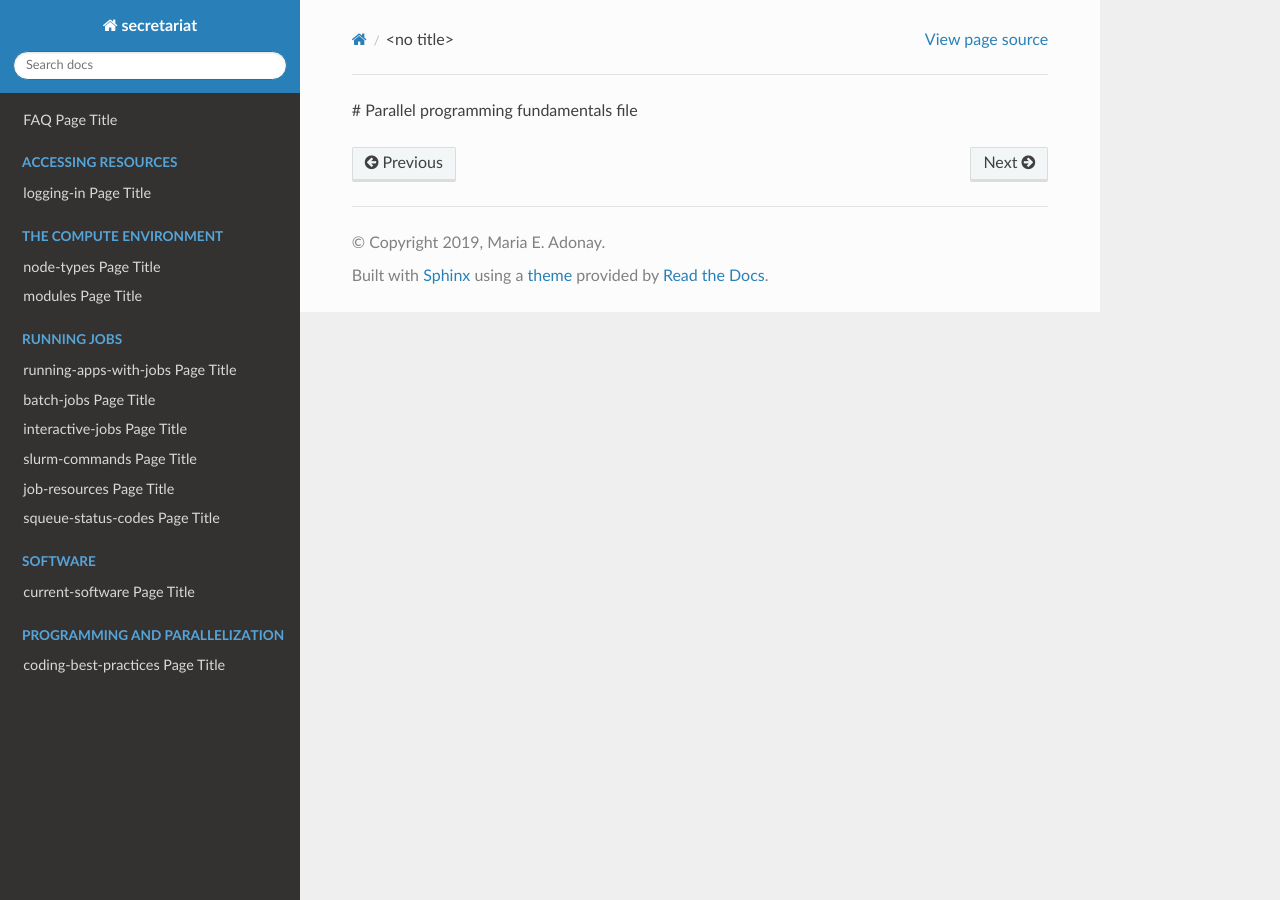
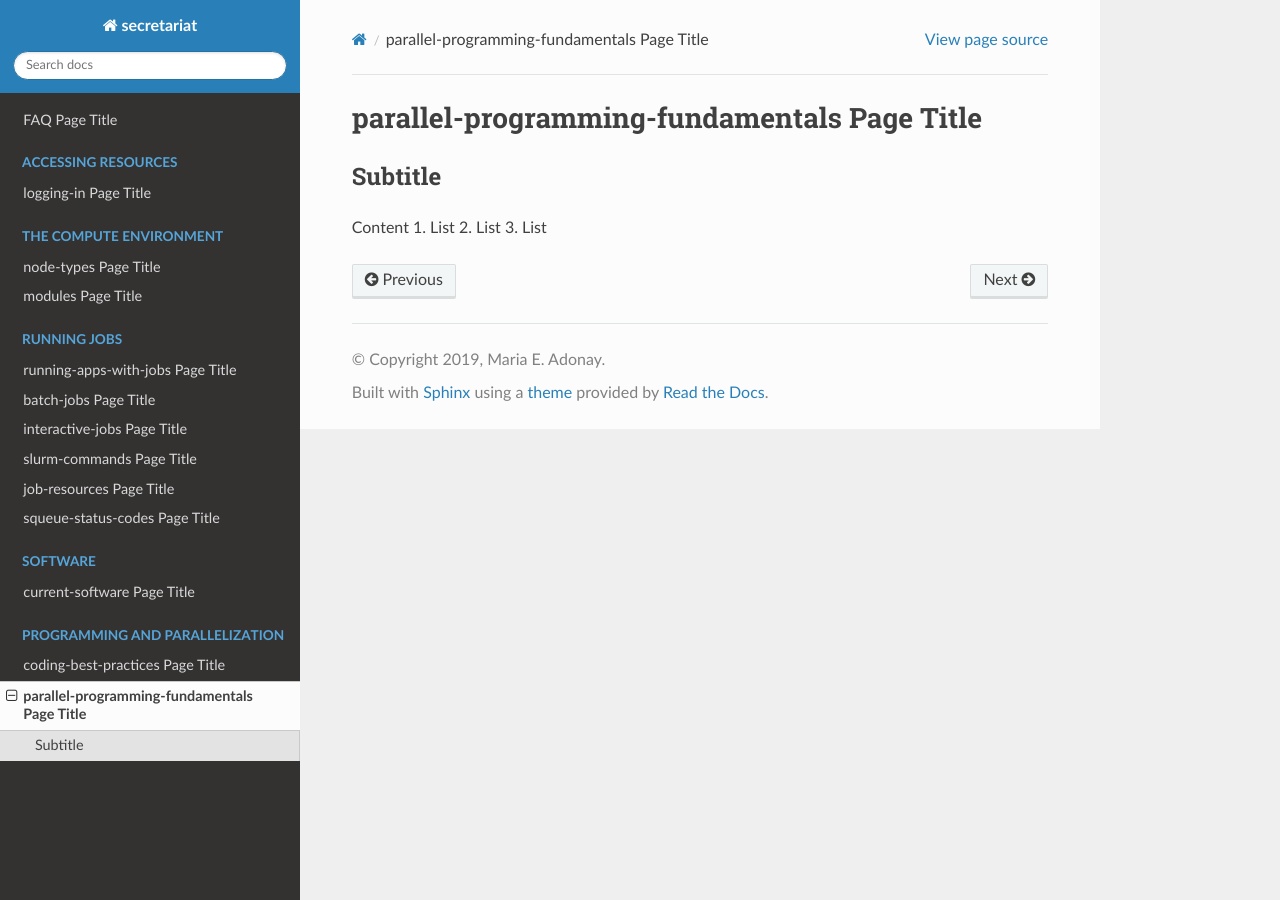
Before and after one commit to amalgamaria/secretariat, a Sphinx documentation site: the page built from docs/programming/parallel-programming-fundamentals.rst, in a window 1280 px wide. Built offline with Sphinx 7.4.7 and the Read the Docs theme 2.0.0, drawn with Linux system fonts in a browser that asks for light colours.

Commit message:
Update parallel-programming-fundamentals file

```diff
--- a/docs/programming/parallel-programming-fundamentals.rst
+++ b/docs/programming/parallel-programming-fundamentals.rst
@@ -1 +1,10 @@
-# Parallel programming fundamentals file
+parallel-programming-fundamentals Page Title
+============================================
+
+Subtitle
+********
+
+Content
+1.	List
+2.	List
+3.	List
```
